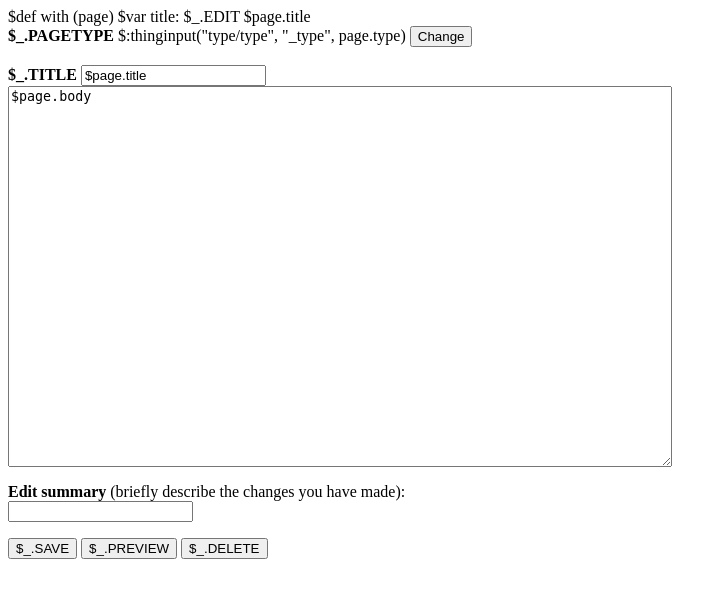
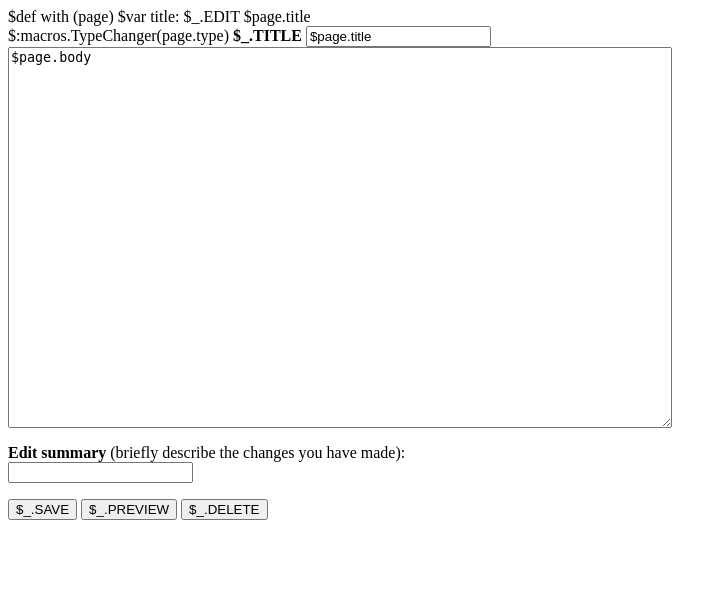
Before and after one commit to infogami/infogami, a Python web app: template infogami/plugins/wikitemplates/templates/type/template/edit.html in a window 1280 px wide. Shown: the top 598 px of the page, without its empty margins (0-727 px from the left). Run offline with Jinja, Linux system fonts and the light colour scheme; the template is opened without the code that fills it, so the values that code supplies are empty.

Commit message:
move code to change type to a macro.

```diff
--- a/infogami/plugins/wikitemplates/templates/type/template/edit.html
+++ b/infogami/plugins/wikitemplates/templates/type/template/edit.html
@@ -2,18 +2,9 @@
 
 $var title: $_.EDIT $page.title
 
-<script>
-function changeTemplate() {
-    var t = document.edit._type.value;
-    document.location.href += '&t=' + t;
-}
-</script>
-
 <form name="edit" method="post" action="">
 
-<strong>$_.PAGETYPE</strong> $:thinginput("type/type", "_type", page.type)
-<input type="button" onclick="changeTemplate()" value="Change"/>
-<br /><br/>
+$:macros.TypeChanger(page.type)
 
 <strong>$_.TITLE</strong> <input type="text" name="title" value="$page.title" /><br />
 <textarea name="body" rows="25" cols="80">$page.body</textarea>
```
Also changed, not shown: infogami/core/macros/TypeChanger.html (added, +11 -0 lines), infogami/core/templates/type/page/edit.html (+1 -9 lines), 1 other file.
